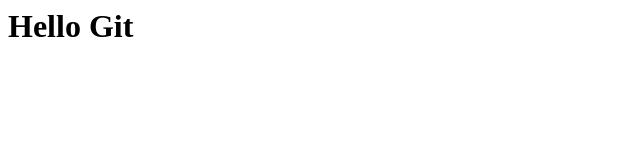
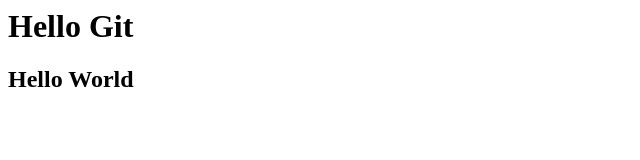
Before and after one commit to Devan7705/DevOps-Pract-1, a plain HTML site: page index.html in a window 1280 px wide. Shown: the whole page, without its empty margins (0-640 px from the left). Drawn offline with Linux system fonts and the light colour scheme.

Commit message:
first commit in another branch

```diff
--- a/index.html
+++ b/index.html
@@ -4,5 +4,8 @@
 </head>
 <body>
 <h1>Hello Git</h1>
+<h2>Hello World
+
+</h2>
 </body>
 </html>
```
Also changed, not shown: Screenshot 2026-06-11 at 3.54.19 PM.png (added), Screenshot 2026-06-11 at 3.56.53 PM.png (added), Screenshot 2026-06-11 at 4.01.16 PM.png (added), Screenshot 2026-06-11 at 4.12.08 PM.png (added), Screenshot 2026-06-11 at 4.13.21 PM.png (added).
